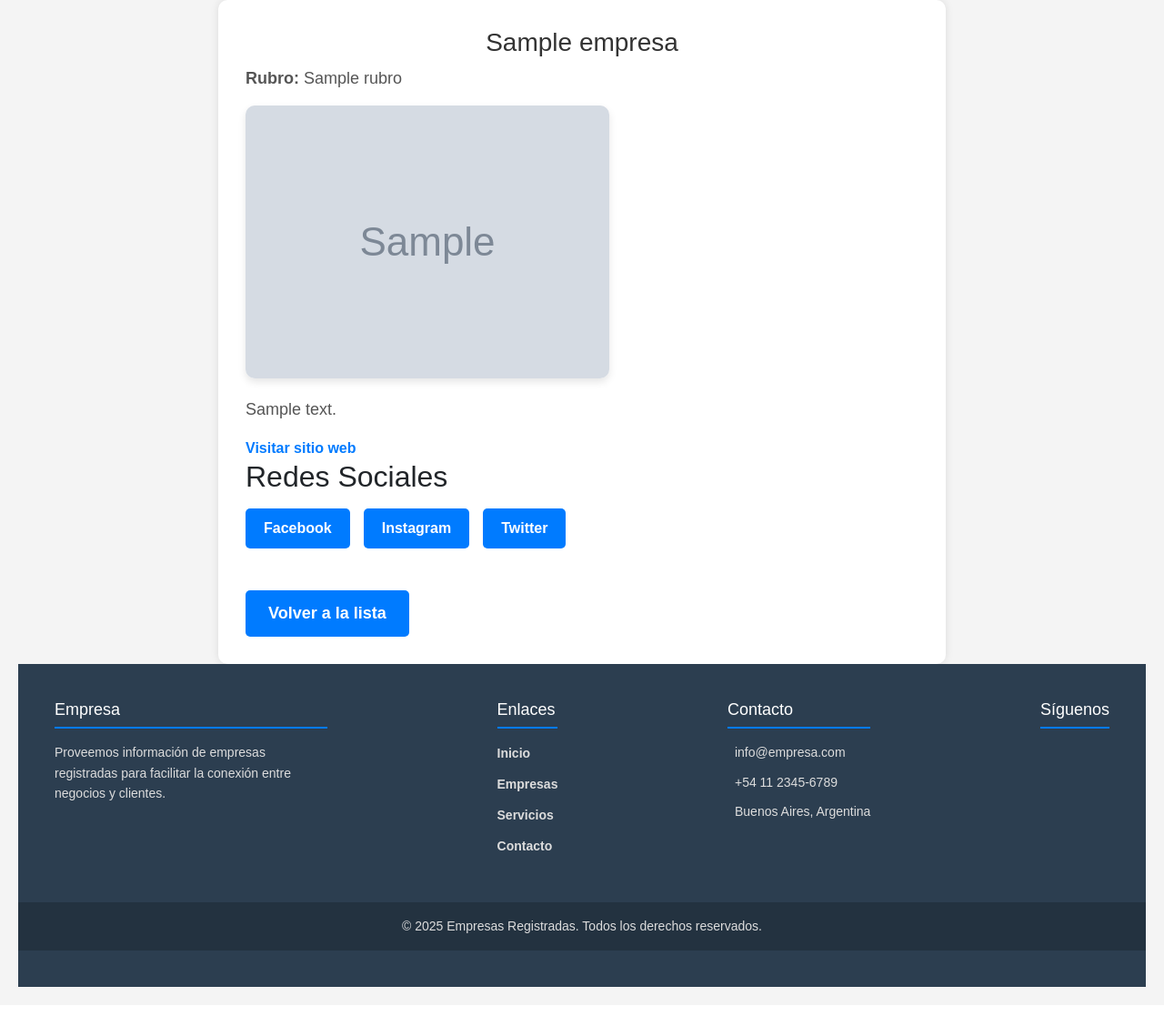
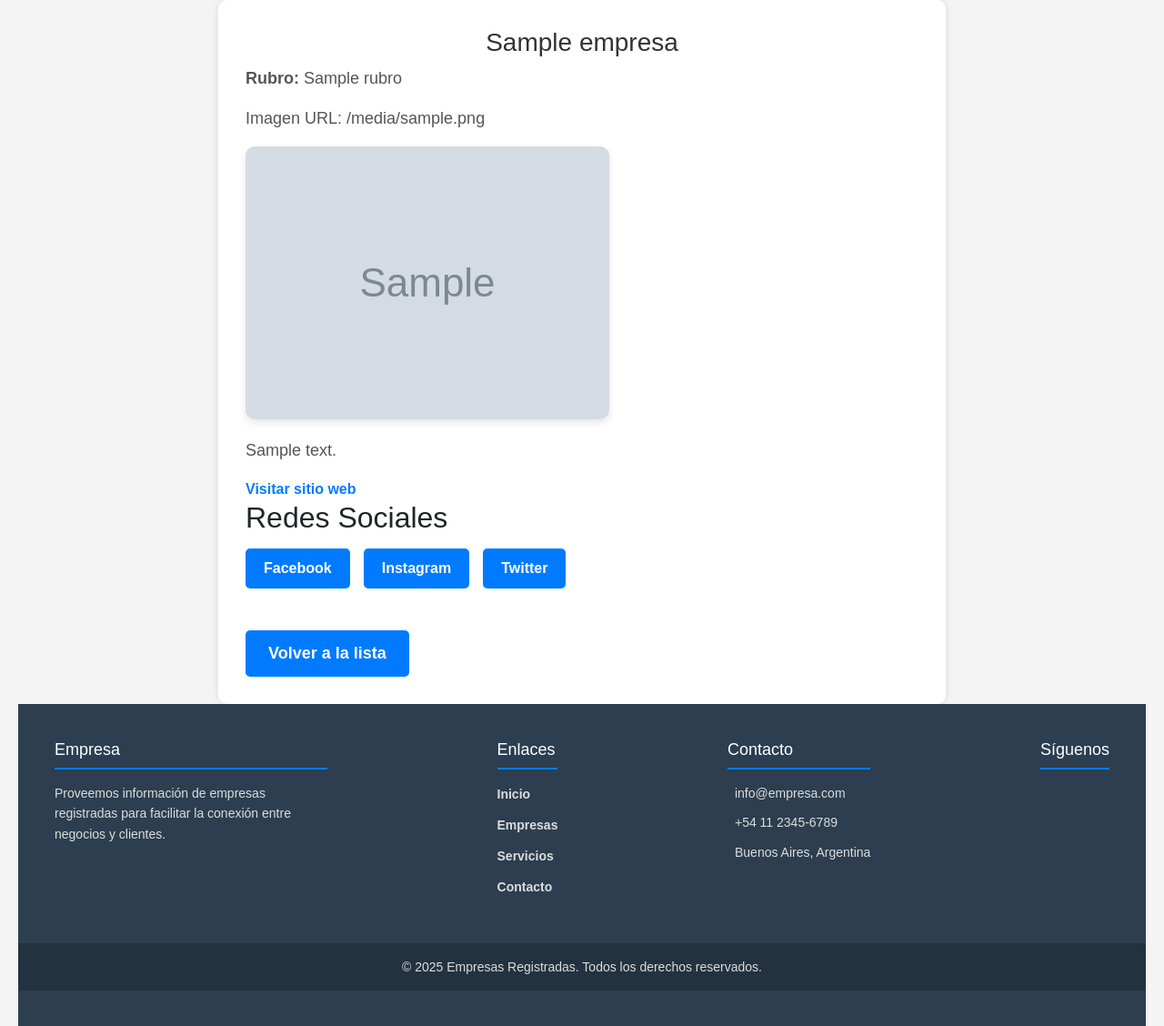
Before and after one commit to JuanNahual/biggdataa, a Django app: template Empresas/templates/Empresas/detalle_empresa.html in a window 1280 px wide. Shown: the part 77-1205 px from the top of the page at 91% size. Before the commit the page ends 1162 px from the top, so only its background shows below. Run offline with Django 3.2, Linux system fonts and the light colour scheme; the template is opened without the code that fills it: most values are stand-ins (such as "Sample title", 1, 10 or a date in 2020); grey boxes marked "Sample" are stand-in pictures.

Commit message:
Update detalle_empresa.html

```diff
--- a/Empresas/templates/Empresas/detalle_empresa.html
+++ b/Empresas/templates/Empresas/detalle_empresa.html
@@ -7,6 +7,7 @@
                         <h1 class="empresa-nombre">{{ empresa.nombre }}</h1>
             <p class="empresa-rubro"><strong>Rubro:</strong> {{ empresa.rubro|capfirst }}</p>
             {% if empresa.imagen %}
+                <p>Imagen URL: {{ empresa.imagen.url }}</p>
                 <img src="{{ empresa.imagen.url }}" alt="{{ empresa.nombre }}" class="empresa-imagen">
             {% else %}
                 <div class="empresa-imagen-placeholder">No hay imagen disponible</div>
```
